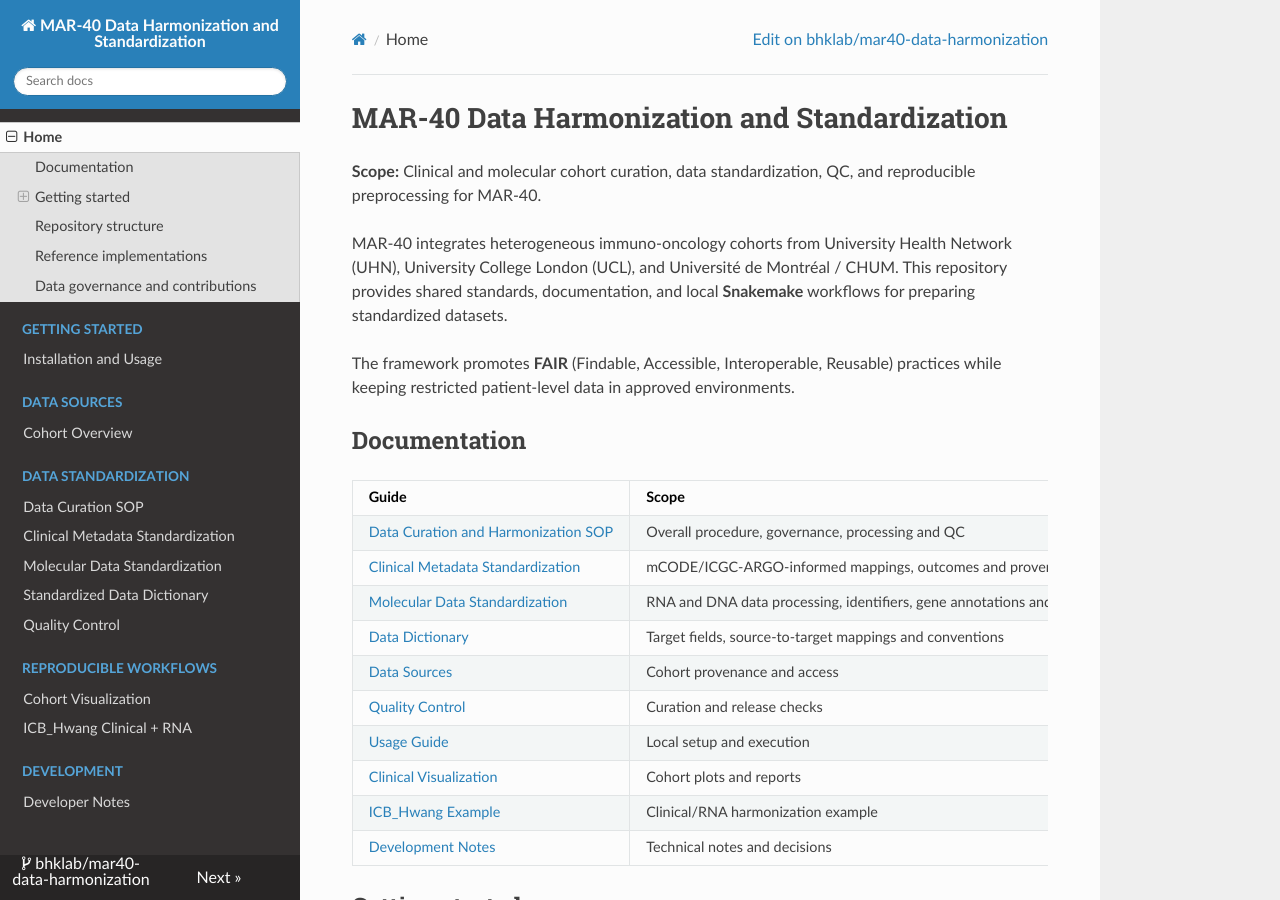
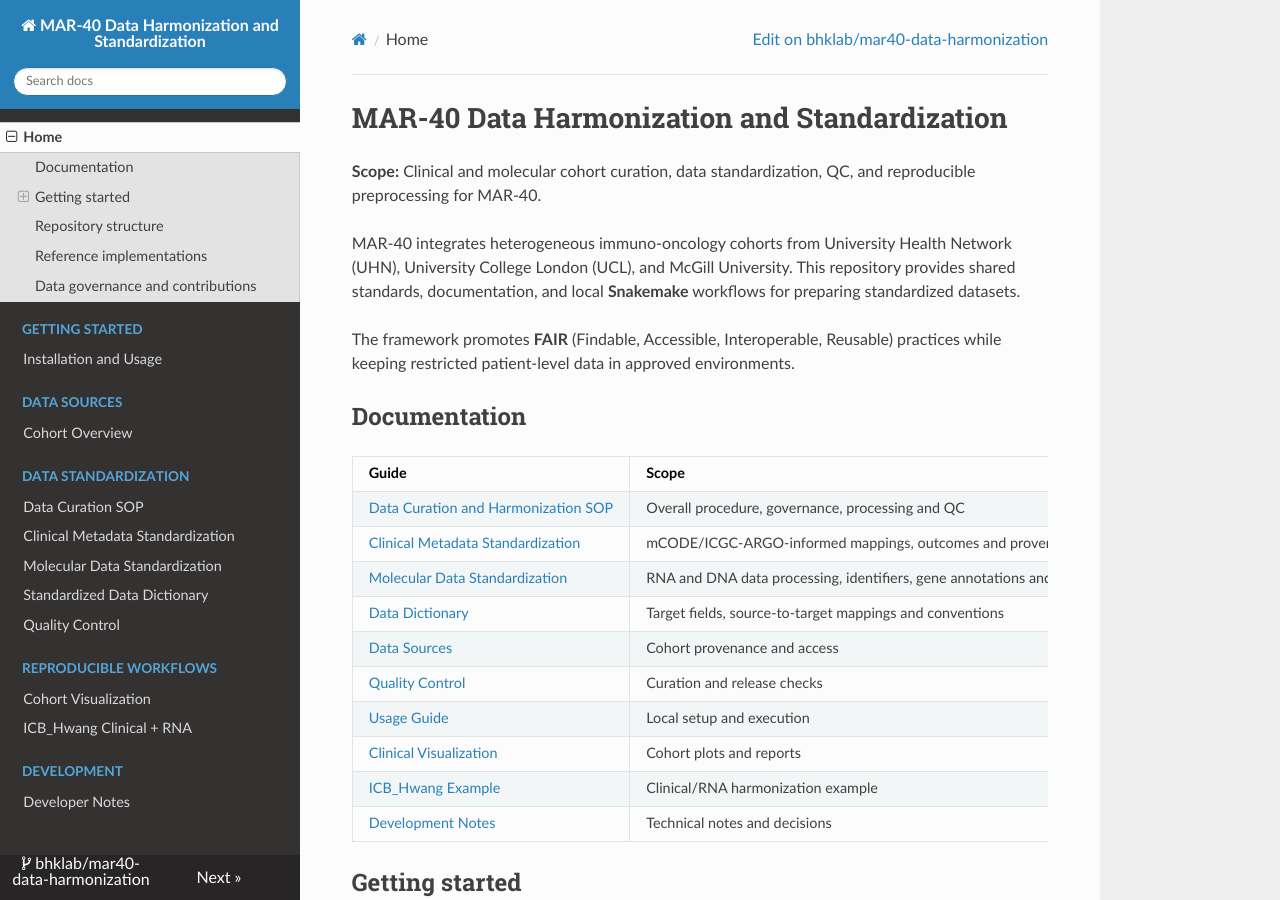
Before and after one commit to bhklab/mar40-data-harmonization, an MkDocs documentation site: the page built from docs/README.md, in a window 1280 px wide and 900 px high. Built offline with MkDocs 1.6.1, drawn with Linux system fonts in a browser that asks for light colours; nearby versions of some CDN libraries.

Commit message:
add McGill collaborator

```diff
--- a/docs/README.md
+++ b/docs/README.md
@@ -2,7 +2,7 @@
 
 **Scope:** Clinical and molecular cohort curation, data standardization, QC, and reproducible preprocessing for MAR-40.
 
-MAR-40 integrates heterogeneous immuno-oncology cohorts from University Health Network (UHN), University College London (UCL), and Université de Montréal / CHUM. This repository provides shared standards, documentation, and local **Snakemake** workflows for preparing standardized datasets.
+MAR-40 integrates heterogeneous immuno-oncology cohorts from University Health Network (UHN), University College London (UCL), and McGill University. This repository provides shared standards, documentation, and local **Snakemake** workflows for preparing standardized datasets.
 
 The framework promotes **FAIR** (Findable, Accessible, Interoperable, Reusable) practices while keeping restricted patient-level data in approved environments.
 
```
